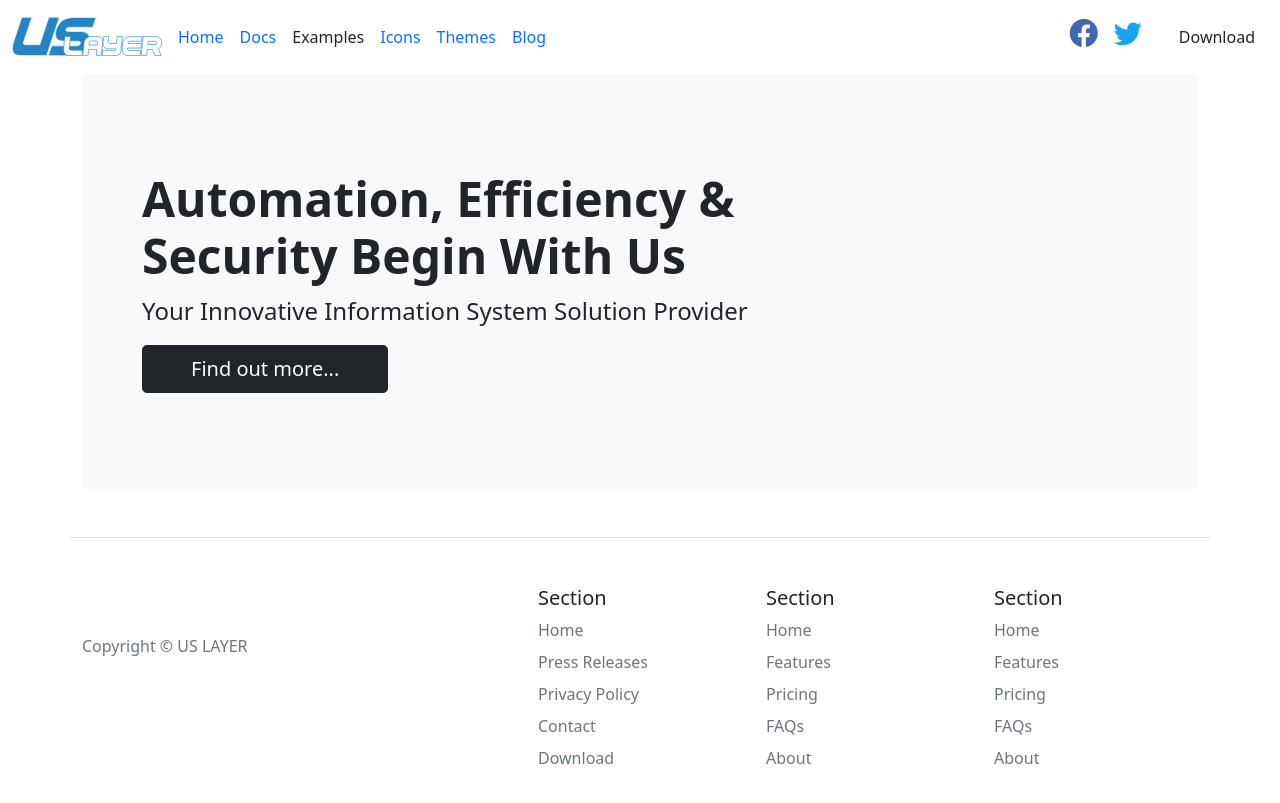
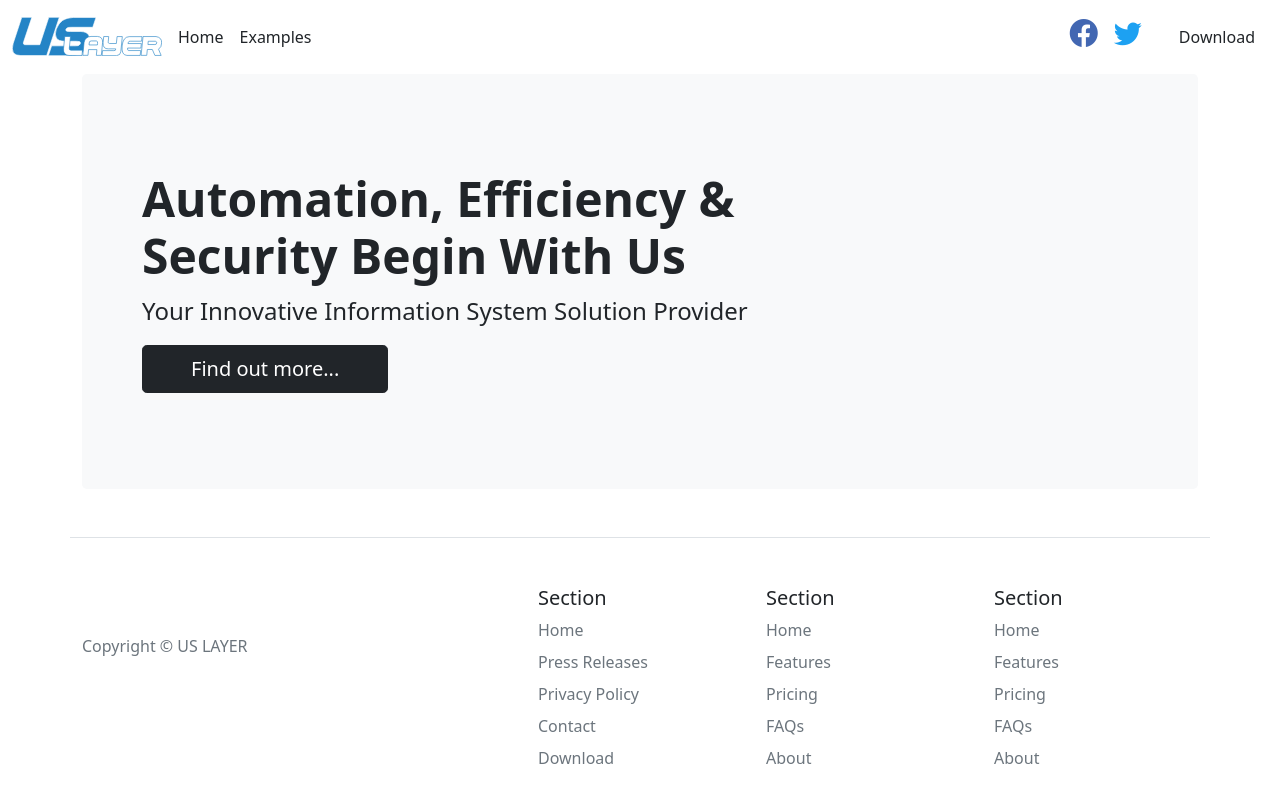
Before and after one commit to uslayer/uslayer.github.io, a Jekyll site: the page built from index.html, in a window 1280 px wide. Shown: the top 803 px of the page. Built offline with Jekyll 4.4.1, drawn with Linux system fonts in a browser that asks for light colours; the list of posts is cut into pages by our own code.

Commit message:
Update nav.html

```diff
--- a/_includes/nav.html
+++ b/_includes/nav.html
@@ -13,24 +13,14 @@
 
     <div class="navbar-collapse collapse" id="bdNavbar" style="">
       <ul class="navbar-nav flex-row flex-wrap bd-navbar-nav pt-2 py-md-0">
-        <li class="nav-item col-6 col-md-auto text-dark">
-          <a class="nav-link p-2" href="/" onclick="ga('send', 'event', 'Navbar', 'Community links', 'Bootstrap');">Home</a>
-        </li>
-        <li class="nav-item col-6 col-md-auto text-dark">
-          <a class="nav-link p-2" href="/docs/5.1/getting-started/introduction/" onclick="ga('send', 'event', 'Navbar', 'Community links', 'Docs');">Docs</a>
+        <li class="nav-item col-6 col-md-auto">
+          <a class="nav-link p-2 active text-dark" aria-current="true" href="{{site.baseurl}}">Home</a>
         </li>
         <li class="nav-item col-6 col-md-auto">
-          <a class="nav-link p-2 active text-dark" aria-current="true" href="/docs/5.1/examples/" onclick="ga('send', 'event', 'Navbar', 'Community links', 'Examples');">Examples</a>
+          <a class="nav-link p-2 text-dark" aria-current="true" href="#">Examples</a>
         </li>
-        <li class="nav-item col-6 col-md-auto text-dark">
-          <a class="nav-link p-2" href="https://icons.getbootstrap.com/" onclick="ga('send', 'event', 'Navbar', 'Community links', 'Icons');" target="_blank" rel="noopener">Icons</a>
-        </li>
-        <li class="nav-item col-6 col-md-auto text-dark">
-          <a class="nav-link p-2" href="https://themes.getbootstrap.com/" onclick="ga('send', 'event', 'Navbar', 'Community links', 'Themes');" target="_blank" rel="noopener">Themes</a>
-        </li>
-        <li class="nav-item col-6 col-md-auto text-dark">
-          <a class="nav-link p-2" href="https://blog.getbootstrap.com/" onclick="ga('send', 'event', 'Navbar', 'Community links', 'Blog');" target="_blank" rel="noopener">Blog</a>
-        </li>
+
+
       </ul>
 
       <hr class="d-md-none text-white-50">
```
